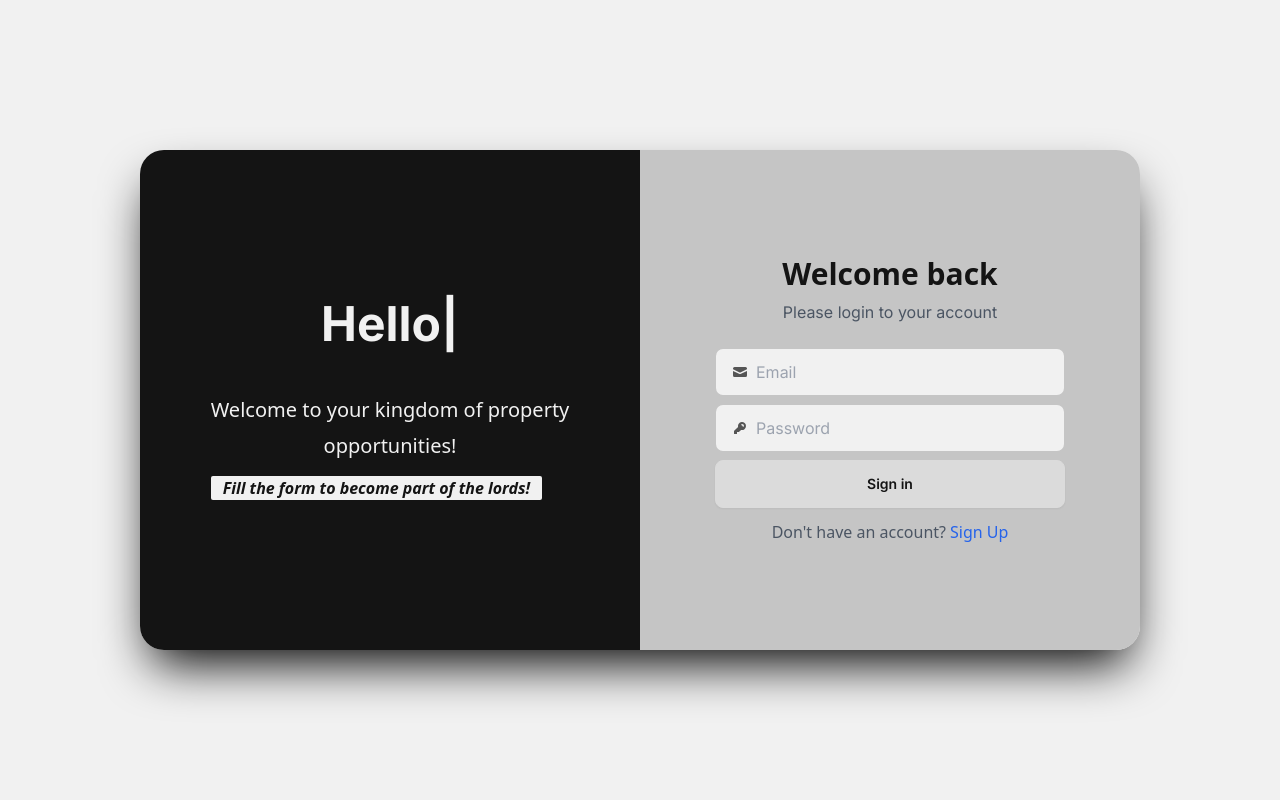
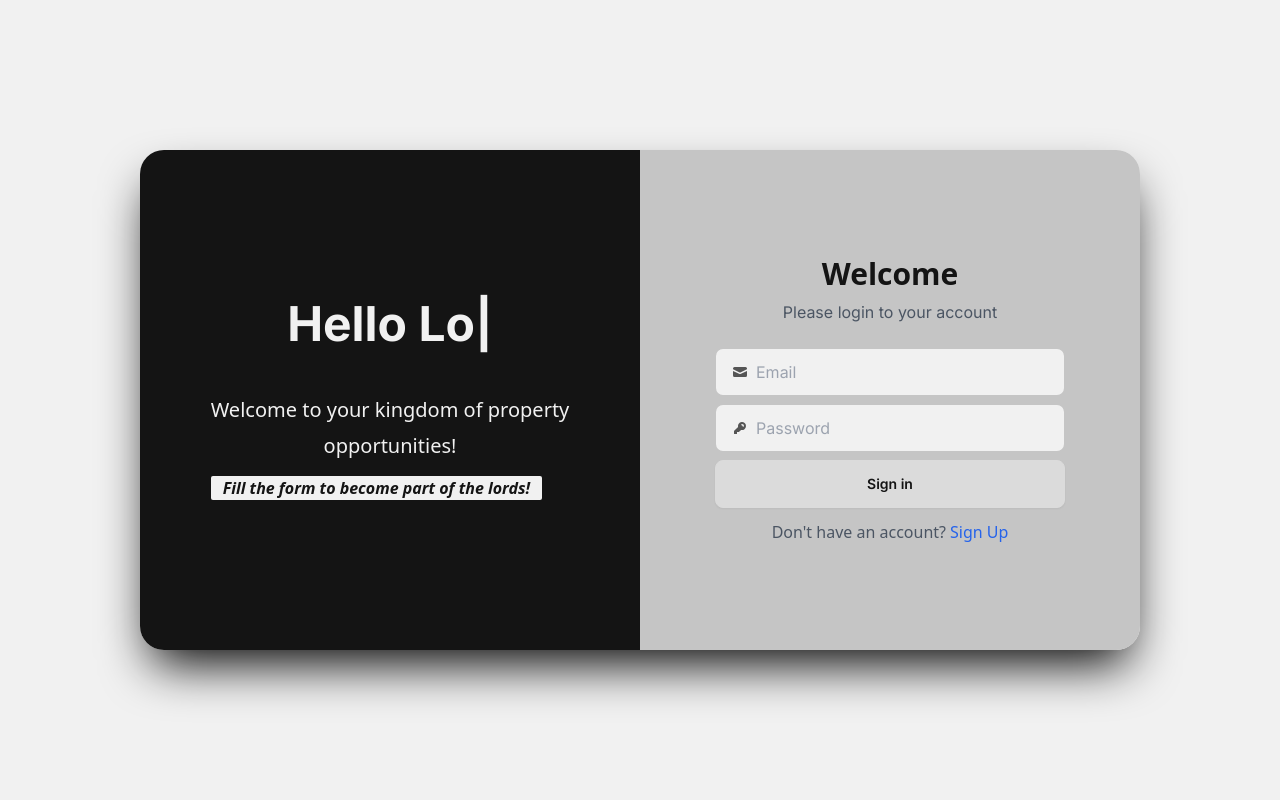
Before and after one commit to lidyadk/landlord-devdynamos, a Next.js app: page /login in a window 1280 px wide. Shown: the top 800 px of the page. Built offline with nearby package versions, Linux system fonts and the light colour scheme.

Commit message:
style: change text login & remove {children} that is called twice in layout.js

```diff
--- a/src/app/layout.js
+++ b/src/app/layout.js
@@ -13,7 +13,6 @@ export default function RootLayout({ children }) {
   return (
     <html lang="en">
       <body className={inter.className}>
-        <main>{children}</main>
         <Provider>{children}</Provider>
       </body>
     </html>
--- a/src/components/auth/login.jsx
+++ b/src/components/auth/login.jsx
@@ -37,7 +37,7 @@ export const Login = () => {
     <main className="space-y-6">
       <section className="items-center w-full">
         <h1 className="text-3xl flex justify-center font-bold font-sans ">
-          Welcome back
+          Welcome
         </h1>
         <p className="flex justify-center text-gray-600 pt-2">
           Please login to your account
```
